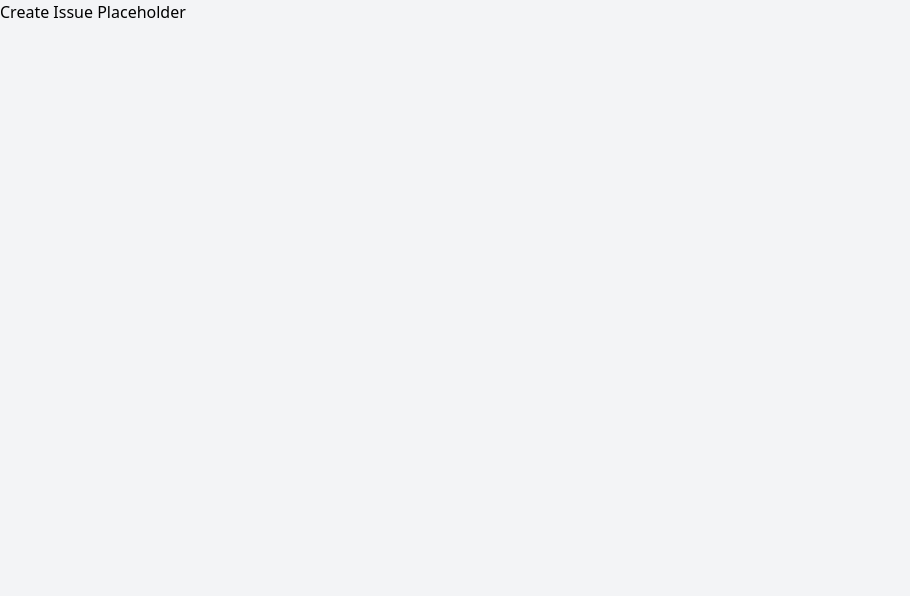
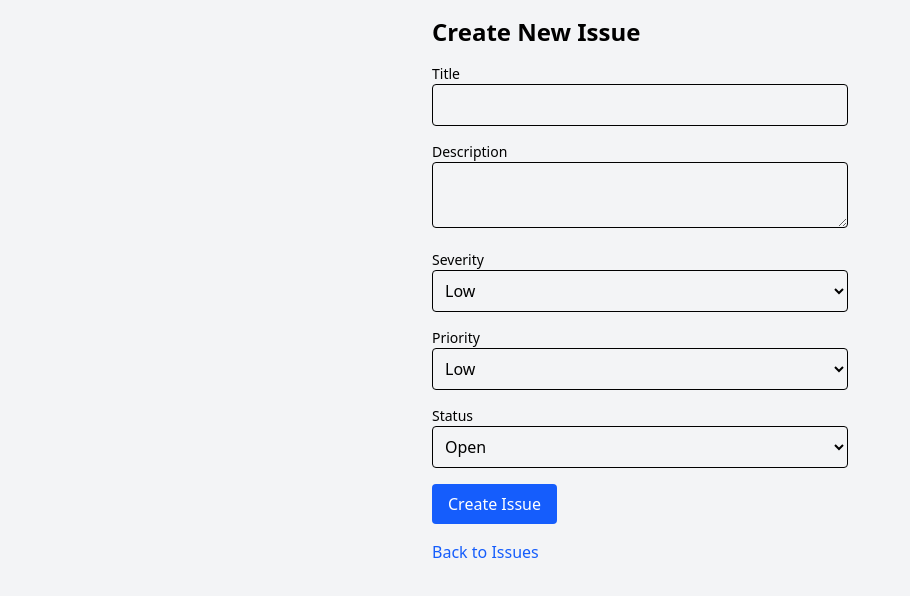
Before and after one commit to manamendraJN/issue-tracker, a React (Vite) app in the folder frontend/: page /createissue in a window 1280 px wide. Shown: the top 596 px of the page, without its empty margins (0-910 px from the left). Built offline with nearby package versions, Linux system fonts and the light colour scheme; sample sign-in values are in the browser's storage.

Commit message:
Add IssueForm component to create new issues

```diff
--- a/frontend/package.json
+++ b/frontend/package.json
@@ -12,6 +12,7 @@
   "dependencies": {
     "@tailwindcss/vite": "^4.1.11",
     "axios": "^1.11.0",
+    "jwt-decode": "^4.0.0",
     "react": "^19.1.0",
     "react-dom": "^19.1.0",
     "react-router-dom": "^7.7.1",
--- a/frontend/src/App.jsx
+++ b/frontend/src/App.jsx
@@ -4,6 +4,7 @@ import AuthProvider from './context/AuthContext';
 import Register from './components/Register';
 import Login from './components/Login';
 import IssueList from './components/IssueList';
+import IssueForm from './components/IssueForm';
 
 function App() {
   return (
@@ -14,7 +15,7 @@ function App() {
             <Route path="/login" element={<Login/>} />
             <Route path="/register" element={<Register/>} />
             <Route path="/issuelist" element={<IssueList/>} />
-            <Route path="/createissue" element={<div>Create Issue Placeholder</div>} />
+            <Route path="/createissue" element={<IssueForm/>} />
             <Route path="*" element={<Navigate to="/login" />} />
           </Routes>
         </div>
--- /dev/null
+++ b/frontend/src/components/IssueForm.jsx
@@ -0,0 +1,130 @@
+import { useState, useContext, useEffect } from 'react';
+import { AuthContext } from '../context/AuthContext';
+import axios from 'axios';
+import { useNavigate } from 'react-router-dom';
+
+function IssueForm() {
+  const [formData, setFormData] = useState({
+    title: '',
+    description: '',
+    severity: 'Low',
+    priority: 'Low',
+    status: 'Open'
+  });
+  const [error, setError] = useState(null);
+  const { user, logout } = useContext(AuthContext);
+  const navigate = useNavigate();
+
+  useEffect(() => {
+    if (!user) {
+      navigate('/login');
+    }
+  }, [user, navigate]);
+
+  const handleChange = (e) => {
+    setFormData({ ...formData, [e.target.name]: e.target.value });
+  };
+
+  const handleSubmit = async (e) => {
+    e.preventDefault();
+    try {
+      await axios.post('http://localhost:5000/api/createissue', formData);
+      navigate('/issuelist');
+    } catch (err) {
+      if (err.response?.status === 401) {
+        setError('Session expired. Please log in again.');
+      } else {
+        setError(err.response?.data?.error || 'Failed to create issue');
+      }
+    }
+  };
+
+  return (
+    <div className="container mx-auto p-4 max-w-md">
+      <h2 className="text-2xl font-bold mb-4">Create New Issue</h2>
+      {error && (
+        <p className="text-red-500 mb-4">
+          {error}
+          {error.includes('Session expired') && (
+            <button
+              onClick={() => navigate('/login')}
+              className="ml-2 bg-blue-600 text-white px-2 py-1 rounded hover:bg-blue-700"
+            >
+              Log In Again
+            </button>
+          )}
+        </p>
+      )}
+      <form onSubmit={handleSubmit} className="space-y-4">
+        <div>
+          <label className="block text-sm font-medium">Title</label>
+          <input
+            type="text"
+            name="title"
+            value={formData.title}
+            onChange={handleChange}
+            required
+            className="w-full p-2 border rounded"
+          />
+        </div>
+        <div>
+          <label className="block text-sm font-medium">Description</label>
+          <textarea
+            name="description"
+            value={formData.description}
+            onChange={handleChange}
+            required
+            className="w-full p-2 border rounded"
+          />
+        </div>
+        <div>
+          <label className="block text-sm font-medium">Severity</label>
+          <select
+            name="severity"
+            value={formData.severity}
+            onChange={handleChange}
+            className="w-full p-2 border rounded"
+          >
+            <option value="Low">Low</option>
+            <option value="Medium">Medium</option>
+            <option value="High">High</option>
+          </select>
+        </div>
+        <div>
+          <label className="block text-sm font-medium">Priority</label>
+          <select
+            name="priority"
+            value={formData.priority}
+            onChange={handleChange}
+            className="w-full p-2 border rounded"
+          >
+            <option value="Low">Low</option>
+            <option value="Medium">Medium</option>
+            <option value="High">High</option>
+          </select>
+        </div>
+        <div>
+          <label className="block text-sm font-medium">Status</label>
+          <select
+            name="status"
+            value={formData.status}
+            onChange={handleChange}
+            className="w-full p-2 border rounded"
+          >
+            <option value="Open">Open</option>
+            <option value="In Progress">In Progress</option>
+            <option value="Testing">Testing</option>
+            <option value="Resolved">Resolved</option>
+            <option value="Closed">Closed</option>
+          </select>
+        </div>
+        <button type="submit" className="bg-blue-600 text-white px-4 py-2 rounded hover:bg-blue-700">
+          Create Issue
+        </button>
+      </form>
+      <a href="/issuelist" className="mt-4 inline-block text-blue-600">Back to Issues</a>
+    </div>
+  );
+}
+
+export default IssueForm;
```
Also changed, not shown: 1 other file (tests, documents, lock files or other folders).
